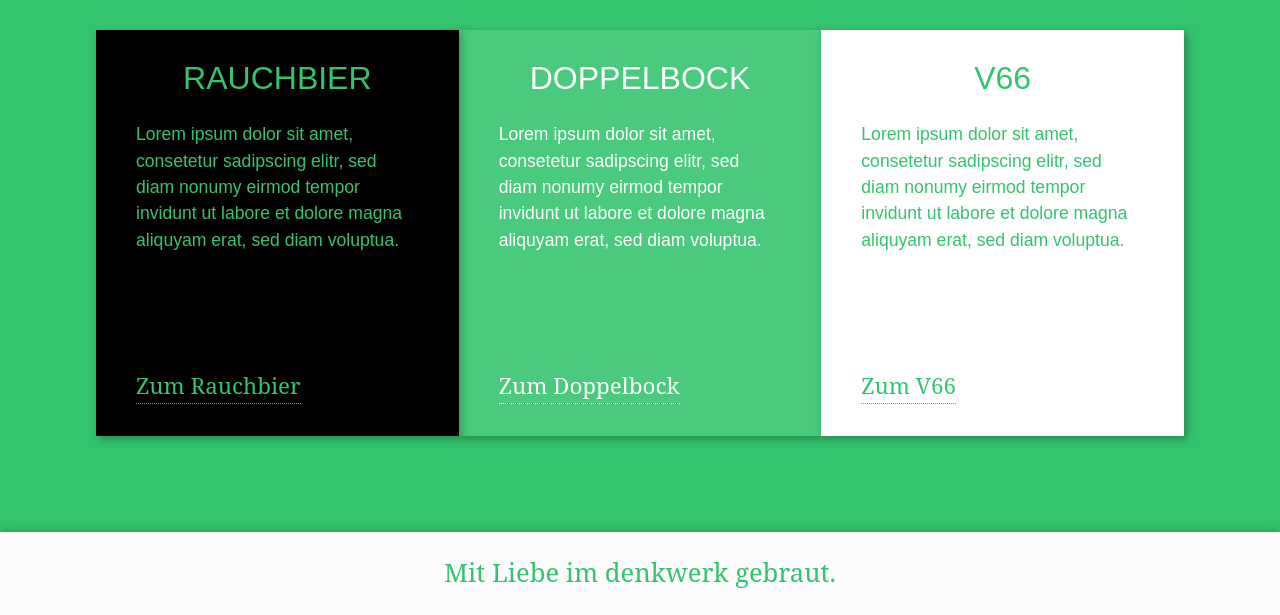
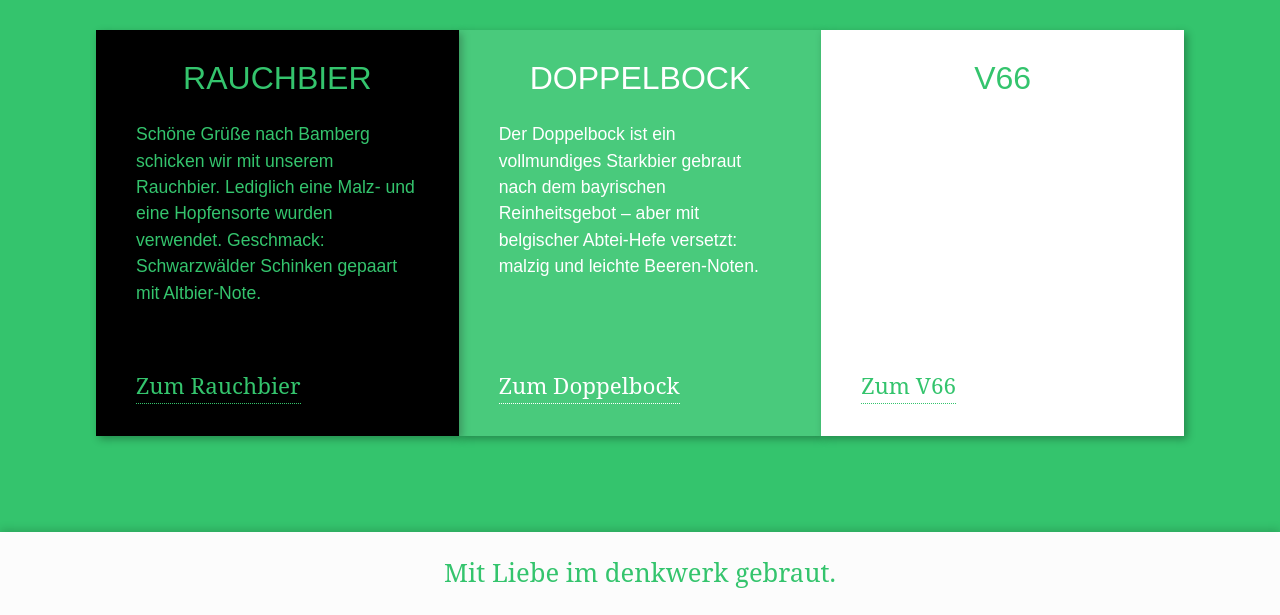
Before and after one commit to agorilla/denkbraeu, a plain HTML site: page dist/index.html in a window 1280 px wide. Shown: the part 1019-1634 px from the top of the page. Drawn offline with Linux system fonts and the light colour scheme; a web font is replaced by a local one.

Commit message:
Update index.html

```diff
--- a/dist/index.html
+++ b/dist/index.html
@@ -28,7 +28,7 @@
 							<article class="teaser-product teaser-product-black">
 								<a href="rauchbier.html">
 									<h3>Rauchbier</h3>
-									<p>Lorem ipsum dolor sit amet, consetetur sadipscing elitr, sed diam nonumy eirmod tempor invidunt ut labore et dolore magna aliquyam erat, sed diam voluptua.</p>
+									<p>Schöne Grüße nach Bamberg schicken wir mit unserem Rauchbier. Lediglich eine Malz- und eine Hopfensorte wurden verwendet. Geschmack: Schwarzwälder Schinken gepaart mit Altbier-Note.</p>
 									<span class="link-teaser">Zum Rauchbier</span>
 								</a>
 							</article>
@@ -37,7 +37,7 @@
 							<article class="teaser-product">
 								<a href="doppelbock.html">
 									<h3>Doppelbock</h3>
-									<p>Lorem ipsum dolor sit amet, consetetur sadipscing elitr, sed diam nonumy eirmod tempor invidunt ut labore et dolore magna aliquyam erat, sed diam voluptua.</p>
+									<p>Der Doppelbock ist ein vollmundiges Starkbier gebraut nach dem bayrischen Reinheitsgebot – aber mit belgischer Abtei-Hefe versetzt: malzig und leichte Beeren-Noten.</p>
 									<span class="link-teaser">Zum Doppelbock</span>
 								</a>
 							</article>
@@ -46,7 +46,7 @@
 							<article class="teaser-product teaser-product-white">
 								<a href="v66.html">
 									<h3>V66</h3>
-									<p>Lorem ipsum dolor sit amet, consetetur sadipscing elitr, sed diam nonumy eirmod tempor invidunt ut labore et dolore magna aliquyam erat, sed diam voluptua.</p>
+									<p></p>
 									<span class="link-teaser">Zum V66</span>
 								</a>
 							</article>
```
